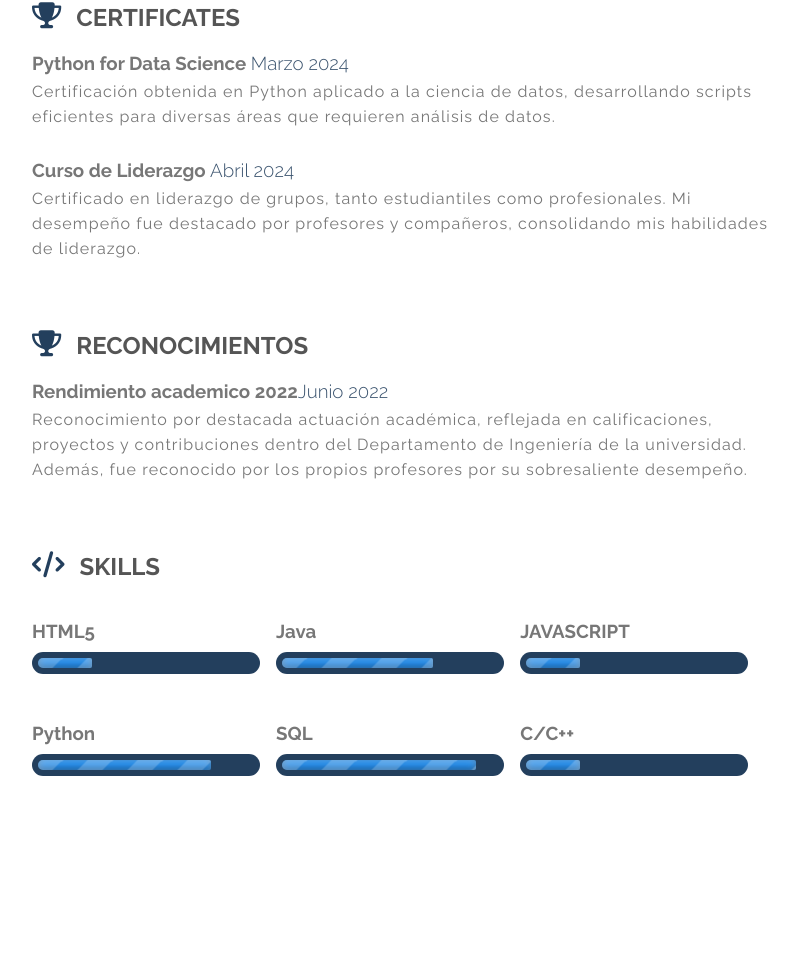
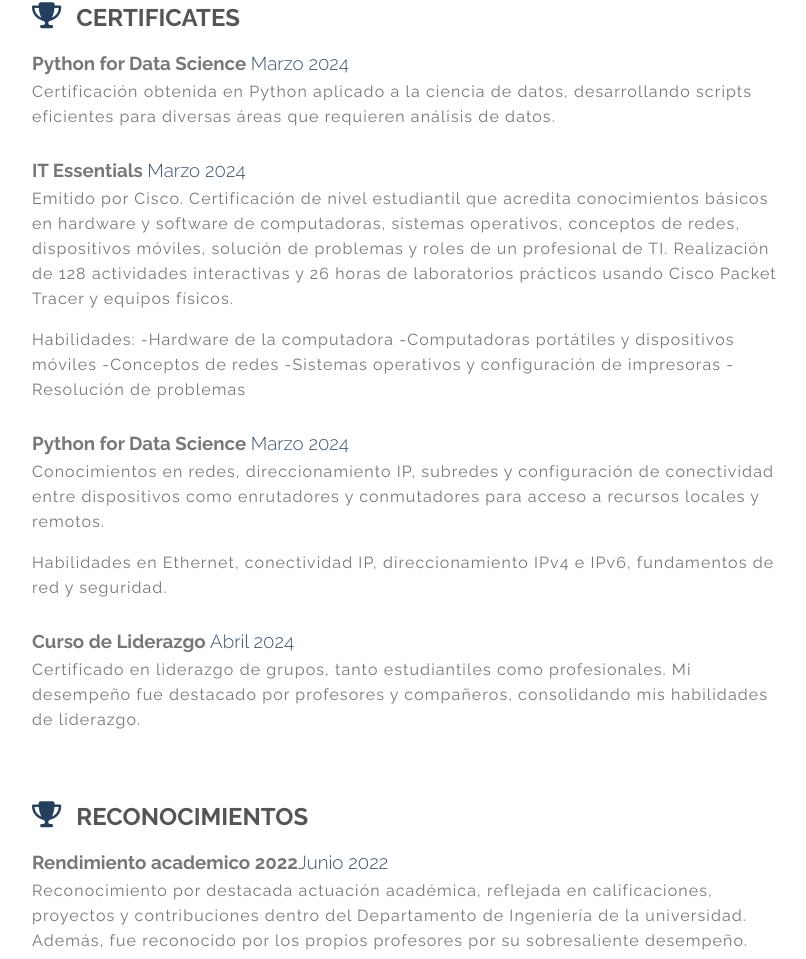
Before and after one commit to Moi-123-Alonso/Pagina-web-Moises, a website: page index.html in a window 1280 px wide. Shown: the part 963-1922 px from the top of the page, without its empty margins (448-1254 px from the left). Before the commit the page ends 1789 px from the top, so only its background shows below. Drawn offline with Linux system fonts and the light colour scheme.

Commit message:
Update index.html
certificated

```diff
--- a/index.html
+++ b/index.html
@@ -76,6 +76,22 @@
                 <h3>Python for Data Science <span>Marzo 2024</span> </h3>
                 <p>Certificación obtenida en Python aplicado a la ciencia de datos, desarrollando scripts eficientes para diversas áreas que requieren análisis de datos.</p>
               </div>
+               <div class="item">
+                <h3> IT Essentials <span>Marzo 2024</span> </h3>
+                <p>Emitido por Cisco. Certificación de nivel estudiantil que acredita conocimientos básicos en hardware y software de computadoras, sistemas operativos, conceptos de redes, dispositivos móviles, solución de problemas y roles de un profesional de TI. Realización de 128 actividades interactivas y 26 horas de laboratorios prácticos usando Cisco Packet Tracer y equipos físicos. </p>
+                <p> Habilidades:
+                    -Hardware de la computadora
+                    -Computadoras portátiles y dispositivos móviles
+                    -Conceptos de redes
+                    -Sistemas operativos y configuración de impresoras
+                    -Resolución de problemas
+               </p>
+              </div>
+               <div class="item">
+                <h3>Python for Data Science <span>Marzo 2024</span> </h3>
+                <p>Conocimientos en redes, direccionamiento IP, subredes y configuración de conectividad entre dispositivos como enrutadores y conmutadores para acceso a recursos locales y remotos. </p>
+                <p>Habilidades en Ethernet, conectividad IP, direccionamiento IPv4 e IPv6, fundamentos de red y seguridad. </p>
+              </div>
               <div class="item">
                 <h3>Curso de Liderazgo <span>Abril 2024</span> </h3>
                 <p>Certificado en liderazgo de grupos, tanto estudiantiles como profesionales. Mi desempeño fue destacado por profesores y compañeros, consolidando mis habilidades de liderazgo.</p>
```
